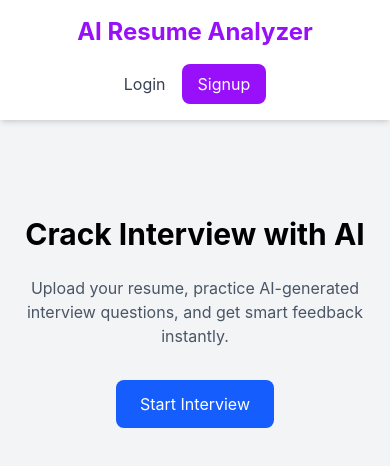
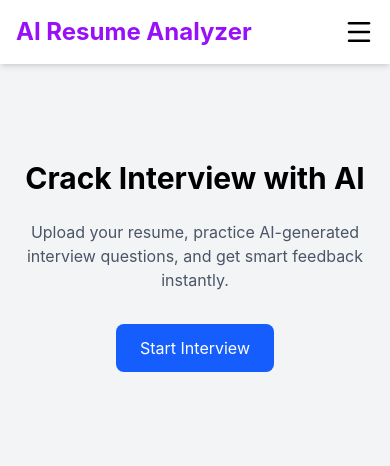
Before and after one commit to Ankithapa08/ai_resumeAnalyzer, a React (Vite) app in the folder frontend/: page / in a window 390 px wide. Shown: the top 466 px of the page. Built offline with nearby package versions, Linux system fonts and the light colour scheme.

Commit message:
mobile devices navbar and hamburger menu

```diff
--- a/frontend/src/components/Navbar.jsx
+++ b/frontend/src/components/Navbar.jsx
@@ -1,13 +1,18 @@
 import { Link, useNavigate } from "react-router-dom";
+
+import { useState } from "react";
+
+import { Menu, X } from "lucide-react";
 
 function Navbar() {
 
     const navigate = useNavigate();
 
-    // Check token
     const token = localStorage.getItem("token");
 
-    // Logout function
+    const [menuOpen, setMenuOpen] = useState(false);
+
+    // Logout
     const handleLogout = () => {
 
         localStorage.removeItem("token");
@@ -19,63 +24,92 @@ function Navbar() {
 
     return (
 
-        <nav className="bg-white shadow-md px-4 py-4">
+        <nav className="bg-white shadow-md">
 
-            <div className="max-w-7xl mx-auto flex flex-col md:flex-row md:items-center md:justify-between gap-4">
+            <div className="
+                max-w-7xl
+                mx-auto
+                px-4
+                py-4
+                flex
+                items-center
+                justify-between
+            ">
 
                 {/* Logo */}
-                <h1 className="text-2xl font-bold text-purple-600 text-center md:text-left">
+                <h1 className="
+                    text-2xl
+                    font-bold
+                    text-purple-600
+                ">
                     AI Resume Analyzer
                 </h1>
 
-                {/* Navigation */}
-                <div className="flex flex-wrap justify-center md:justify-end items-center gap-4">
+                {/* Desktop Menu */}
+                <div className="
+                    hidden
+                    md:flex
+                    items-center
+                    gap-6
+                ">
 
                     {
                         token ? (
                             <>
-                                {/* Private Routes */}
                                 <Link
                                     to="/dashboard"
-                                    className="text-gray-700 hover:text-purple-600"
+                                    className="hover:text-purple-600"
                                 >
                                     Dashboard
                                 </Link>
 
                                 <Link
                                     to="/upload"
-                                    className="text-gray-700 hover:text-purple-600"
+                                    className="hover:text-purple-600"
                                 >
                                     Upload Resume
                                 </Link>
 
                                 <Link
                                     to="/mock-interview"
-                                    className="text-gray-700 hover:text-purple-600"
+                                    className="hover:text-purple-600"
                                 >
                                     Mock Interview
                                 </Link>
 
                                 <button
                                     onClick={handleLogout}
-                                    className="bg-red-500 text-white px-4 py-2 rounded-lg hover:bg-red-600 transition"
+                                    className="
+                                        bg-red-500
+                                        text-white
+                                        px-4
+                                        py-2
+                                        rounded-lg
+                                        hover:bg-red-600
+                                    "
                                 >
                                     Logout
                                 </button>
                             </>
                         ) : (
                             <>
-                                {/* Public Routes */}
                                 <Link
                                     to="/login"
-                                    className="text-gray-700 hover:text-purple-600"
+                                    className="hover:text-purple-600"
                                 >
                                     Login
                                 </Link>
 
                                 <Link
                                     to="/signup"
-                                    className="bg-purple-600 text-white px-4 py-2 rounded-lg hover:bg-purple-700 transition"
+                                    className="
+                                        bg-purple-600
+                                        text-white
+                                        px-4
+                                        py-2
+                                        rounded-lg
+                                        hover:bg-purple-700
+                                    "
                                 >
                                     Signup
                                 </Link>
@@ -85,7 +119,111 @@ function Navbar() {
 
                 </div>
 
+                {/* Mobile Hamburger */}
+                <button
+                    className="md:hidden"
+                    onClick={() =>
+                        setMenuOpen(!menuOpen)
+                    }
+                >
+                    {
+                        menuOpen
+                            ? <X size={30} />
+                            : <Menu size={30} />
+                    }
+                </button>
+
             </div>
+
+            {/* Mobile Menu */}
+            {
+                menuOpen && (
+
+                    <div className="
+                        md:hidden
+                        flex
+                        flex-col
+                        gap-4
+                        px-4
+                        pb-4
+                        bg-white
+                    ">
+
+                        {
+                            token ? (
+                                <>
+                                    <Link
+                                        to="/dashboard"
+                                        onClick={() =>
+                                            setMenuOpen(false)
+                                        }
+                                    >
+                                        Dashboard
+                                    </Link>
+
+                                    <Link
+                                        to="/upload"
+                                        onClick={() =>
+                                            setMenuOpen(false)
+                                        }
+                                    >
+                                        Upload Resume
+                                    </Link>
+
+                                    <Link
+                                        to="/mock-interview"
+                                        onClick={() =>
+                                            setMenuOpen(false)
+                                        }
+                                    >
+                                        Mock Interview
+                                    </Link>
+
+                                    <button
+                                        onClick={handleLogout}
+                                        className="
+                                            bg-red-500
+                                            text-white
+                                            py-2
+                                            rounded-lg
+                                        "
+                                    >
+                                        Logout
+                                    </button>
+                                </>
+                            ) : (
+                                <>
+                                    <Link
+                                        to="/login"
+                                        onClick={() =>
+                                            setMenuOpen(false)
+                                        }
+                                    >
+                                        Login
+                                    </Link>
+
+                                    <Link
+                                        to="/signup"
+                                        onClick={() =>
+                                            setMenuOpen(false)
+                                        }
+                                        className="
+                                            bg-purple-600
+                                            text-white
+                                            py-2
+                                            rounded-lg
+                                            text-center
+                                        "
+                                    >
+                                        Signup
+                                    </Link>
+                                </>
+                            )
+                        }
+
+                    </div>
+                )
+            }
 
         </nav>
     );
```
